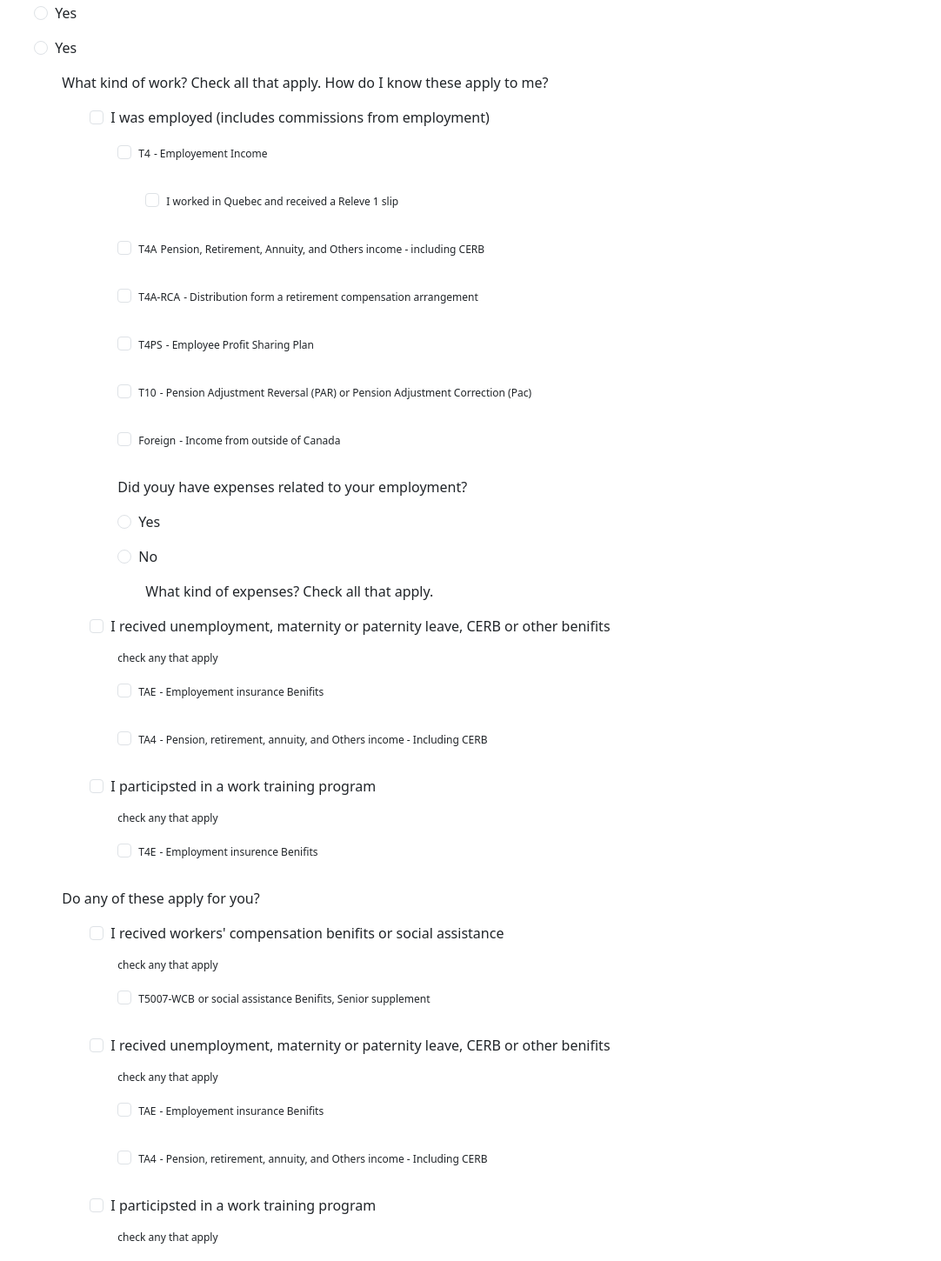
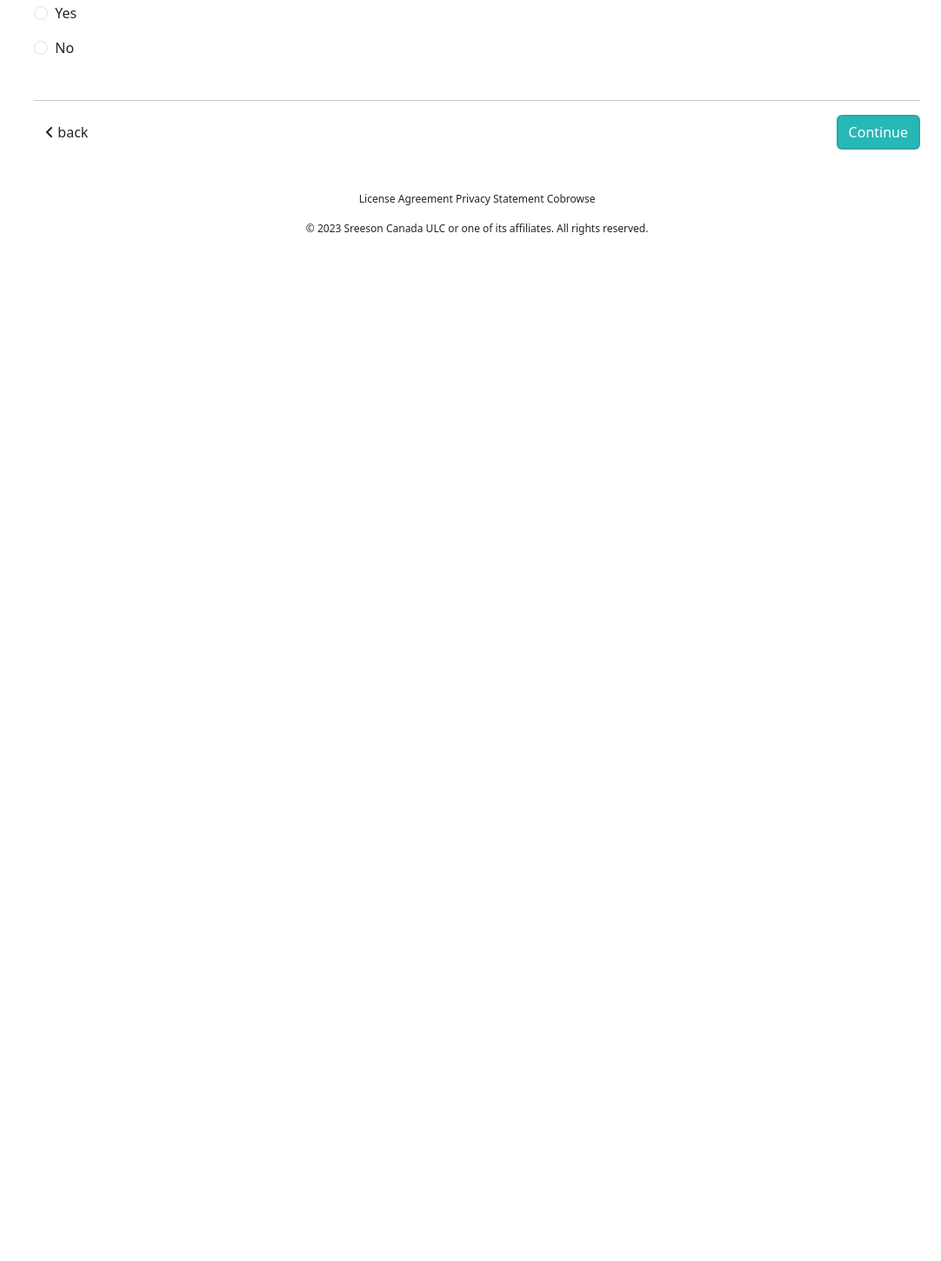
Before and after one commit to rudra-1710/Sreeson-tax, a React (Create React App) app: page /inter in a window 1280 px wide. Shown: the part 6040-7490 px from the top of the page at 87% size, without its empty margins (198-1280 px from the left). After the commit the page ends 6360 px from the top, so only its background shows below. Built offline with nearby package versions, Linux system fonts and the light colour scheme.

Commit message:
pushing to main

```diff
--- a/src/Components/GetStarted/GetStartedForm.js
+++ b/src/Components/GetStarted/GetStartedForm.js
@@ -1,9 +1,33 @@
-import React from 'react'
+import React, { useState } from 'react'
 import {Container, Form, Nav} from 'react-bootstrap'
 import {FontAwesomeIcon} from '@fortawesome/react-fontawesome';
+import "./GetStarted.scss"
 import {faLock, faAngleLeft, faUser, faMoneyCheckDollar} from '@fortawesome/free-solid-svg-icons';
 function GetStartedForm() {
+  const prov=["Alberta","British Columbia"];
+  const [isWorkYes, setisWorkYes] = useState(false);
+  const [isWorkNo, setisWorkNo] = useState(false);
+  const [wasEmployed, setwasEmployed] = useState(false)
+  const workHandler=(event)=>{
+    console.log(event.target.value)
+    if(event.target.value === "Yes"){
+      setisWorkYes(true)
+      setisWorkNo(false)
+    }else{
+      setisWorkNo(true)
+      setisWorkYes(false)
+    }
+  }
+  const workoneHandler=(event)=>{
+    console.log(event.target.checked)
+    if(event.target.checked === true){
+      setwasEmployed(true)
+    }else{
+      setwasEmployed(false)
+    }
+  }
   return (
+
     <Container>
       <div className='d-flex justfiy-content-center align-items-center'>
         <img src="" className='pro-logo'/>
@@ -27,40 +51,42 @@ function GetStartedForm() {
       </div>
       <Form>
         <b>Hemanth, did you work in 2022?</b>
-        <Form.Check className="my-3"  label="Yes" name="work" type="radio" id="workYes"/>
-        <Form.Check className="my-3"  label="Yes" name="work" type="radio" id="workYes"/>
+       <div onChange={workHandler}>
+       <Form.Check className="my-3"  label="Yes" value="Yes" name="work" type="radio" id="workYes"/>
+        <Form.Check className="my-3"  label="No" value="No" name="work" type="radio" id="workYes"/>
+       </div>
 
         {/* if yes */}
-        <ul>
+        {isWorkYes && <ul>
           <li>What kind of work? Check all  that apply. How do I know these apply to me?
             <ul>
               <li>
-                <Form.Check className="my-3"  label="I was employed (includes commissions from employment)" name="worktype" type="checkbox" id="worktype"/>
-                 <ul>
+                <Form.Check className="my-3" on onClick={workoneHandler}  label="I was employed (includes commissions from employment)" name="worktype" type="checkbox" id="worktype"/>
+                {wasEmployed && <ul>
                     <li>
 
-                         <Form.Check className="my-3"  label={<p className='d-flex '><Nav.Link href="#" className='pe-1'>T4</Nav.Link>- Employement Income</p>} name="worktype2" type="checkbox" id="worktype2"/>
+                         <Form.Check className="my-3"  label={<p><a href="#" className='pe-1'>T4</a>- Employement Income</p>} name="worktype2" type="checkbox" id="worktype2"/>
                          <ul>
                             <li>
-                            <Form.Check className="my-3"  label={<p className='d-flex '>I worked in Quebec and received a Releve 1 slip</p>} name="worktype2-1" type="checkbox" id="worktype2-1"/>
+                            <Form.Check className="my-3"  label={<p>I worked in Quebec and received a Releve 1 slip</p>} name="worktype2-1" type="checkbox" id="worktype2-1"/>
                             </li>
                          </ul>
 
                     </li>
                     <li>
-                    <Form.Check className="my-3"  label={<p className='d-flex '><Nav.Link href="#" className='pe-1'>T4A</Nav.Link> Pension, Retirement, Annuity, and Others income - including CERB</p>} name="worktype22" type="checkbox" id="worktype22"/>
+                    <Form.Check className="my-3"  label={<p><a href="#" className='pe-1'>T4A</a> Pension, Retirement, Annuity, and Others income - including CERB</p>} name="worktype22" type="checkbox" id="worktype22"/>
                     </li>
                     <li>
-                    <Form.Check className="my-3"  label={<p className='d-flex '><Nav.Link href="#" className='pe-1'>T4A-RCA</Nav.Link> - Distribution form a retirement compensation arrangement</p>} name="worktype23" type="checkbox" id="worktype23"/>
+                    <Form.Check className="my-3"  label={<p><a href="#" className='pe-1'>T4A-RCA</a> - Distribution form a retirement compensation arrangement</p>} name="worktype23" type="checkbox" id="worktype23"/>
                     </li>
                     <li>
-                    <Form.Check className="my-3"  label={<p className='d-flex '><Nav.Link href="#" className='pe-1'>T4PS</Nav.Link>- Employee Profit Sharing Plan</p>} name="worktype23" type="checkbox" id="worktype23"/>
+                    <Form.Check className="my-3"  label={<p><a href="#" className='pe-1'>T4PS</a>- Employee Profit Sharing Plan</p>} name="worktype23" type="checkbox" id="worktype23"/>
                     </li>
                     <li>
-                    <Form.Check className="my-3"  label={<p className='d-flex '><Nav.Link href="#" className='pe-1'>T10</Nav.Link> - Pension Adjustment Reversal (PAR) or Pension Adjustment Correction (Pac)</p>} name="worktype24" type="checkbox" id="worktype24"/>
+                    <Form.Check className="my-3"  label={<p><a href="#" className='pe-1'>T10</a> - Pension Adjustment Reversal (PAR) or Pension Adjustment Correction (Pac)</p>} name="worktype24" type="checkbox" id="worktype24"/>
                     </li>
                     <li>
-                    <Form.Check className="my-3"  label={<p className='d-flex '><Nav.Link href="#" className='pe-1'>Foreign</Nav.Link> - Income from outside of Canada</p>} name="worktype22" type="checkbox" id="worktype22"/>
+                    <Form.Check className="my-3"  label={<p><a href="#" className='pe-1'>Foreign</a> - Income from outside of Canada</p>} name="worktype22" type="checkbox" id="worktype22"/>
                     </li>
                     <li>
                         Did youy have expenses related to your employment?
@@ -82,19 +108,67 @@ function GetStartedForm() {
                         <ul>
                             What kind of expenses? Check all that apply.
                             <li>
-
+                                <Form.Check className='my-3' type='checkbox' label={<p >I had <a className='ps-1'>employment expenses</a></p>} id="expense1" />
+                                <Form.Check className='my-3' type='checkbox' label={<p>I had other employment expenses (legal fee to collect wages, reimbursement of salaries and wage loss replacment premiums)</p>} id="expense2" />
+                                <Form.Check className='my-3' type='checkbox' label={<p >I recieve the <a className='ps-1'>GST370 rebate</a> </p>} id="expense3" />
+                                <Form.Check className='my-3' type='checkbox' label={<p >I had <a className='px-1'>meal and lodging</a>expenses as a transport employee</p>} id="expense4" />
+                                <Form.Check className='my-3' type='checkbox' label={<p >I paid <a className='px-1'>union dues or professional fees</a>that are nopt listed on my T4 slip</p>} id="expense5" />
                             </li>
+                            <li>
+                              Do any of the following apply?
+                            <Form.Check className='my-3' type='checkbox' label={<p >I was member of the<a className='ps-1'>clergy</a></p>} id="expense21" />
+                            <Form.Check className='my-3' type='checkbox' label={<p>I recieve income from a Wage-loss replacement plan</p>} id="expense22" />
+                            <Form.Check className='my-3' type='checkbox' label={<p >I want to make<a className='ps-1'>optional CPP or QPP contributions</a></p>} id="expense23" />
+                            <Form.Check className='my-3' type='checkbox' label={<p >I have shares or stock in my company and have <a className='px-1'>deferred stock option</a>benifts, or paid tax on excess employees profit-sharing plan</p>} id="expense24" />
+                            </li>
+                            <li></li>
                         </ul>
+                        {/* if noo */}
+                    </li>
+                 </ul>}
+              </li>
+              <li>
+                <Form.Check name="selfemploye"  type="checkbox" label={<div className='d-flex'> I was <a className='px-1'>self employed</a>(freelancer, contracter, independent worker, professional, commiision-based, farming, fishiing)</div>} />
+                <ul>
+                  <p>Check that any apply</p>
+                  <li>
+                    <Form.Check className='my-3' name="t4" type="checkbox" id="t4" label={<p > All my self-employment income is reported on a <a href='#' className='px-1'>T4 or T4slip</a><FontAwesomeIcon className='px-1' icon={faLock} /> </p>} />
+                    <p className='my-3'>Note: Subcontractors generally have their income reported on these slips.</p>
+                    <Form.Check className='my-3' name="selfbusiness" type="checkbox" id="selfbusiness" label={<p > I have <a href='#' className='px-1'>business expenses</a>to claim that are releted to learning self employment income<FontAwesomeIcon className='px-1' icon={faLock} /> </p>} />
+                    <p className='my-3'>Enter the province or territory where your business was located. Only enter a province or territory if you had a permanent business set up there.</p>
+                    <select className='date-input-province'>
+                      <option>--select--</option>
+                    {prov.map(data=>{
+                     return( <option key={data} value={data}>{data}</option>)
+                    })}
+                    </select>
+                  </li>
+                </ul>
+              </li>
+              <li>
+                <Form.Check type="checkbox" className='my-3' label={<div className='d-flex'> I received <a className='px-1' href='#'> unemployment, maternity or paternity leave</a>, CERB or other benifits</div>} />
+                <ul>
+                    <li>
+                       <p className='my-2'> check any that apply</p>
+                       <Form.Check className="my-3"  label={<p ><a href='#'  className='pe-1'>TAE</a> - Employement insurance Benifits</p>} name="worktype31" type="checkbox" id="worktype31"/>
+                         <Form.Check className="my-3"  label={<p ><a href='#' className='pe-1'>TA4</a> - Pension, retirement, annuity, and Others income -  Including CERB</p>} name="worktype32" type="checkbox" id="worktype32"/>
                     </li>
                  </ul>
               </li>
               <li>
-                <Form.Check className="my-3"  label="I recived unemployment, maternity or paternity leave, CERB or other benifits" name="worktype3" type="checkbox" id="worktype3"/>
+              <Form.Check type="checkbox" className='my-3' label={<div className='d-flex'> I received <a className='px-1' href='#'> workers' compensition benifits </a>or <a className='px-1' href="#"> social assistance</a></div>} />
                  <ul>
                     <li>
                        <p className='my-2'> check any that apply</p>
-                       <Form.Check className="my-3"  label={<p className='d-flex'><Nav.Link href='#'  className='pe-1'>TAE</Nav.Link> - Employement insurance Benifits</p>} name="worktype2" type="checkbox" id="worktype2"/>
-                         <Form.Check className="my-3"  label={<p className='d-flex'><Nav.Link href='#' className='pe-1'>TA4</Nav.Link> - Pension, retirement, annuity, and Others income -  Including CERB</p>} name="worktype4" type="checkbox" id="worktype4"/>
+                       <Form.Check className="my-3"  label={<p ><a href='#'  className='pe-1'>T5007</a> - WCB or social assistance Benifts, Senior supplement</p>} name="worktype2" type="checkbox" id="worktype2"/>
+                    </li>
+                 </ul>
+              </li>
+              <li>
+              <Form.Check type="checkbox" className='my-3' label={<div className='d-flex'> I received tip or did<a className='px-1' href='#'> casual labour  </a> will not be getting a T4 </div>} />
+                 <ul>
+                    <li>
+                       <p className='my-2'> Even if you did not recieve a T-slip for tip income, you should report it on your tax return <a className="px-1">Learmn more</a></p>
                     </li>
                  </ul>
               </li>
@@ -103,16 +177,16 @@ function GetStartedForm() {
                  <ul>
                     <li>
                        <p className='my-2'> check any that apply</p>
-                         <Form.Check className="my-3"  label={<p className='d-flex'><Nav.Link href='#' className='pe-1'>T4E</Nav.Link>- Employment insurence Benifits</p>}  name="worktype6" type="checkbox" id="worktype6"/>
+                         <Form.Check className="my-3"  label={<p ><a href='#' className='pe-1'>T4E</a>- Employment insurence Benifits</p>}  name="worktype6" type="checkbox" id="worktype6"/>
                     </li>
                  </ul>
               </li>
             </ul>
           </li>
-        </ul>
+        </ul>}
 
         {/* if noo */}
-        <ul>
+        {isWorkNo && <ul>
           <li>Do any of these apply for you?
             <ul>
               <li>
@@ -120,18 +194,18 @@ function GetStartedForm() {
                  <ul>
                     <li>
                        <p className='my-2'> check any that apply</p>
-                         <Form.Check className="my-3"  label={<p className='d-flex '><Nav.Link href="#" className='pe-1'>T5007-WCB</Nav.Link> or social assistance Benifits, Senior supplement</p>} name="worktype2" type="checkbox" id="worktype2"/>
+                         <Form.Check className="my-3"  label={<p><a href="#" className='pe-1'>T5007-WCB</a> or social assistance Benifits, Senior supplement</p>} name="worktype2" type="checkbox" id="worktype2"/>
 
                     </li>
                  </ul>
               </li>
               <li>
-                <Form.Check className="my-3"  label="I recived unemployment, maternity or paternity leave, CERB or other benifits" name="worktype3" type="checkbox" id="worktype3"/>
+              <Form.Check type="checkbox" className='my-3' label={<div className='d-flex'> I received <a className='px-1' href='#'> unemployment, maternity or paternity leave</a>, CERB or other benifits</div>} />
                  <ul>
                     <li>
                        <p className='my-2'> check any that apply</p>
-                       <Form.Check className="my-3"  label={<p className='d-flex'><Nav.Link href='#'  className='pe-1'>TAE</Nav.Link> - Employement insurance Benifits</p>} name="worktype2" type="checkbox" id="worktype2"/>
-                         <Form.Check className="my-3"  label={<p className='d-flex'><Nav.Link href='#' className='pe-1'>TA4</Nav.Link> - Pension, retirement, annuity, and Others income -  Including CERB</p>} name="worktype4" type="checkbox" id="worktype4"/>
+                       <Form.Check className="my-3"  label={<p ><a href='#'  className='pe-1'>TAE</a> - Employement insurance Benifits</p>} name="worktype2" type="checkbox" id="worktype2"/>
+                         <Form.Check className="my-3"  label={<p ><a href='#' className='pe-1'>TA4</a> - Pension, retirement, annuity, and Others income -  Including CERB</p>} name="worktype4" type="checkbox" id="worktype4"/>
                     </li>
                  </ul>
               </li>
@@ -140,13 +214,13 @@ function GetStartedForm() {
                  <ul>
                     <li>
                        <p className='my-2'> check any that apply</p>
-                         <Form.Check className="my-3"  label={<p className='d-flex'><Nav.Link href='#' className='pe-1'>T4E</Nav.Link>- Employment insurence Benifits</p>}  name="worktype6" type="checkbox" id="worktype6"/>
+                         <Form.Check className="my-3"  label={<p ><a href='#' className='pe-1'>T4E</a>- Employment insurence Benifits</p>}  name="worktype6" type="checkbox" id="worktype6"/>
                     </li>
                  </ul>
               </li>
             </ul>
           </li>
-        </ul>
+        </ul>}
         <hr className='mt-5'></hr>
         <div className='d-flex justify-content-between'>
           <div className='d-flex align-items-center btn'><FontAwesomeIcon icon={faAngleLeft} className='pe-1'/>
```
Also changed, not shown: src/Components/GetStarted/GetStarted.scss (+7 -0 lines).
